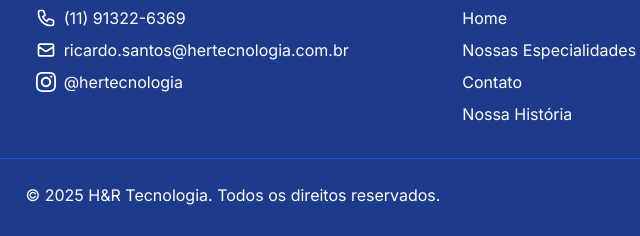
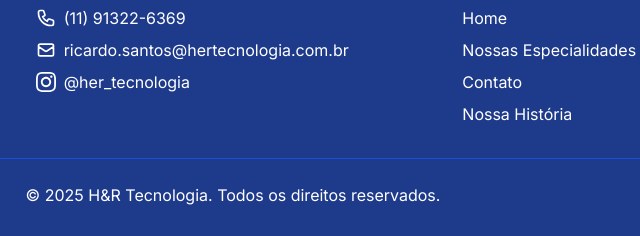
Before and after one commit to hrtecnologia07/hrtecnologia, a plain HTML site: page index.html in a window 1280 px wide. Shown: the part 3460-3696 px from the top of the page, 407-1047 px from the left. Drawn offline with nearby package versions, Linux system fonts and the light colour scheme.

Commit message:
Update index.html

```diff
--- a/index.html
+++ b/index.html
@@ -401,7 +401,7 @@
               <path d="M12 2.163c3.204 0 3.584.012 4.85.07 3.252.148 4.771 1.691 4.919 4.919.058 1.265.069 1.645.069 4.849 0 3.205-.012 3.584-.069 4.849-.149 3.225-1.664 4.771-4.919 4.919-1.266.058-1.644.07-4.85.07-3.204 0-3.584-.012-4.849-.07-3.26-.149-4.771-1.699-4.919-4.92-.058-1.265-.07-1.644-.07-4.849 0-3.204.013-3.583.07-4.849.149-3.227 1.664-4.771 4.919-4.919 1.266-.057 1.645-.069 4.849-.069zm0-2.163c-3.259 0-3.667.014-4.947.072-4.358.2-6.78 2.618-6.98 6.98-.059 1.281-.073 1.689-.073 4.948 0 3.259.014 3.668.072 4.948.2 4.358 2.618 6.78 6.98 6.98 1.281.058 1.689.072 4.948.072 3.259 0 3.668-.014 4.948-.072 4.354-.2 6.782-2.618 6.979-6.98.059-1.28.073-1.689.073-4.948 0-3.259-.014-3.667-.072-4.947-.196-4.354-2.617-6.78-6.979-6.98-1.281-.059-1.69-.073-4.949-.073zm0 5.838c-3.403 0-6.162 2.759-6.162 6.162s2.759 6.163 6.162 6.163 6.162-2.759 6.162-6.163c0-3.403-2.759-6.162-6.162-6.162zm0 10.162c-2.209 0-4-1.79-4-4 0-2.209 1.791-4 4-4s4 1.791 4 4c0 2.21-1.791 4-4 4zm6.406-11.845c-.796 0-1.441.645-1.441 1.44s.645 1.44 1.441 1.44c.795 0 1.439-.645 1.439-1.44s-.644-1.44-1.439-1.44z"/>
             </svg>
             <a href="https://www.instagram.com/her_tecnologia" target="_blank" rel="noopener noreferrer" class="hover:text-blue-300">
-              @hertecnologia
+              @her_tecnologia
             </a>
           </div>
         </div>
```
